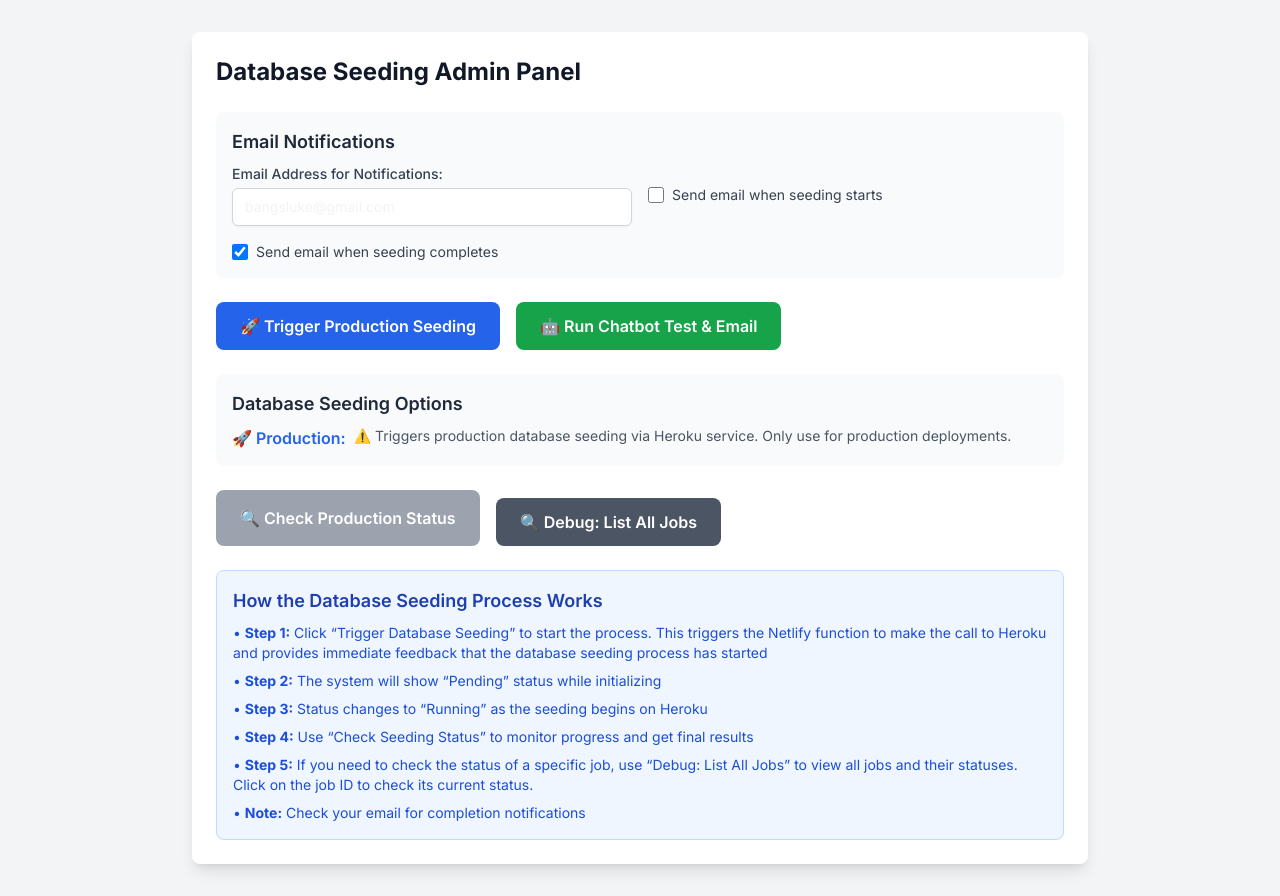
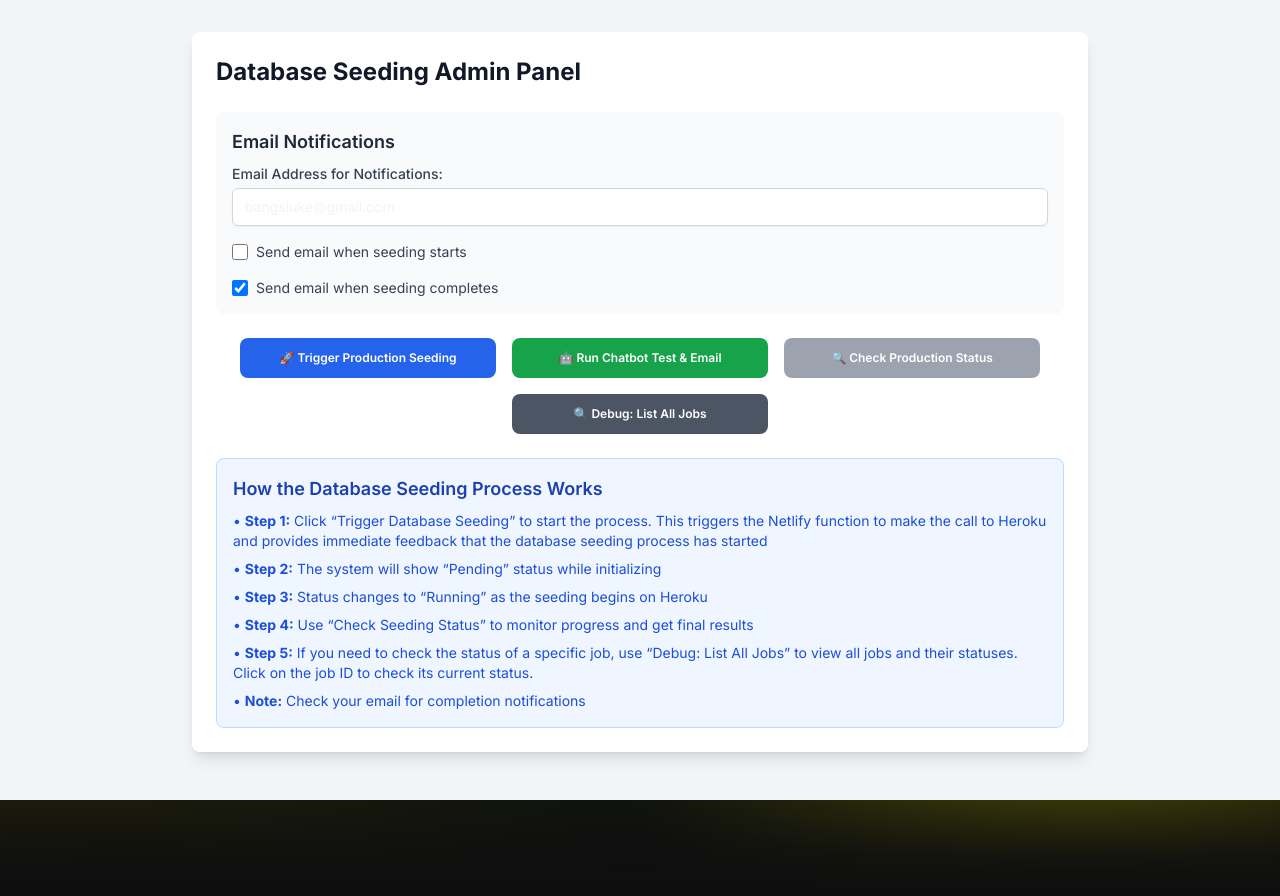
Before and after one commit to bangsluke/Dorkinians-Website-V3, a Next.js app: page /admin in a window 1280 px wide. After the commit the page ends 800 px from the top, so only its background shows below. Built offline with nearby package versions, Linux system fonts and the light colour scheme.

Commit message:
Updated the Admin Panel styling for minor issues

```diff
--- a/components/AdminPanel.tsx
+++ b/components/AdminPanel.tsx
@@ -495,7 +495,7 @@ export default function AdminPanel() {
 			{/* Email Configuration Section */}
 			<div className='mb-6 p-4 bg-gray-50 rounded-lg'>
 				<h3 className='text-lg font-semibold text-gray-800 mb-2'>Email Notifications</h3>
-				<div className='grid grid-cols-1 md:grid-cols-2 gap-4'>
+				<div className='space-y-4'>
 					<div>
 						<label htmlFor='emailAddress' className='block text-sm font-medium text-gray-700'>
 							Email Address for Notifications:
@@ -505,7 +505,8 @@ export default function AdminPanel() {
 							id='emailAddress'
 							value={emailAddress}
 							onChange={(e) => setEmailAddress(e.target.value)}
-							className='mt-1 block w-full px-3 py-2 border border-gray-300 rounded-md shadow-sm focus:outline-none focus:ring-blue-500 focus:border-blue-500 sm:text-sm'
+							placeholder='bangsluke@gmail.com'
+							className='mt-1 block w-full px-3 py-2 border border-gray-300 rounded-md shadow-sm focus:outline-none focus:ring-blue-500 focus:border-blue-500 sm:text-sm placeholder-gray-200'
 						/>
 					</div>
 					<div className='flex items-center'>
@@ -535,12 +536,12 @@ export default function AdminPanel() {
 				</div>
 			</div>
 
-			{/* Trigger Buttons */}
-			<div className='mb-6 flex gap-4 flex-wrap'>
+			{/* Action Buttons */}
+			<div className='mb-6 flex justify-center gap-4 flex-wrap'>
 				<button
 					onClick={triggerSeeding}
 					disabled={isLoading}
-					className={`px-6 py-3 rounded-lg font-semibold text-white transition-colors ${
+					className={`w-64 px-6 py-3 rounded-lg text-xs font-semibold text-white transition-colors ${
 						isLoading ? "bg-gray-400 cursor-not-allowed" : "bg-blue-600 hover:bg-blue-700"
 					}`}>
 					{isLoading ? "🔄 Triggering..." : "🚀 Trigger Production Seeding"}
@@ -548,32 +549,15 @@ export default function AdminPanel() {
 				<button
 					onClick={triggerChatbotTest}
 					disabled={chatbotTestLoading}
-					className={`px-6 py-3 rounded-lg font-semibold text-white transition-colors ${
+					className={`w-64 px-6 py-3 rounded-lg text-xs font-semibold text-white transition-colors ${
 						chatbotTestLoading ? "bg-gray-400 cursor-not-allowed" : "bg-green-600 hover:bg-green-700"
 					}`}>
 					{chatbotTestLoading ? "🔄 Testing..." : "🤖 Run Chatbot Test & Email"}
 				</button>
-			</div>
-
-			{/* Configuration Section */}
-			<div className='mb-6 p-4 bg-gray-50 rounded-lg'>
-				<h3 className='text-lg font-semibold text-gray-800 mb-2'>Database Seeding Options</h3>
-				<div className='space-y-2'>
-					<div className='flex items-start'>
-						<span className='text-blue-600 font-semibold mr-2'>🚀 Production:</span>
-						<p className='text-sm text-gray-600'>
-							⚠️ Triggers production database seeding via Heroku service. Only use for production deployments.
-						</p>
-					</div>
-				</div>
-			</div>
-
-			{/* Status Check Buttons */}
-			<div className='mb-6 flex gap-4'>
 				<button
 					onClick={checkStatus}
 					disabled={statusCheckLoading || !jobId}
-					className={`px-6 py-3 rounded-lg font-semibold text-white transition-colors ${
+					className={`w-64 px-6 py-3 rounded-lg text-xs font-semibold text-white transition-colors ${
 						statusCheckLoading || !jobId ? "bg-gray-400 cursor-not-allowed" : "bg-purple-600 hover:bg-purple-700"
 					}`}>
 					{statusCheckLoading ? "🔄 Checking Status..." : "🔍 Check Production Status"}
@@ -636,10 +620,14 @@ export default function AdminPanel() {
 							setJobsLoading(false);
 						}
 					}}
-					className='mt-2 px-6 py-3 rounded-lg font-semibold text-white transition-colors bg-gray-600 hover:bg-gray-700'>
+					className='w-64 px-6 py-3 rounded-lg text-xs font-semibold text-white transition-colors bg-gray-600 hover:bg-gray-700'>
 					{jobsLoading ? "⏳ Loading..." : "🔍 Debug: List All Jobs"}
 				</button>
-				{lastStatusCheck && <p className='text-sm text-gray-600 mt-2'>{lastStatusCheck}</p>}
+			</div>
+
+			{/* Status Information */}
+			<div className='mb-6 text-center'>
+				{lastStatusCheck && <p className='text-sm text-gray-600'>{lastStatusCheck}</p>}
 				{jobId && <p className='text-xs text-gray-500 mt-1'>Current Job ID: {jobId}</p>}
 			</div>
 
```
